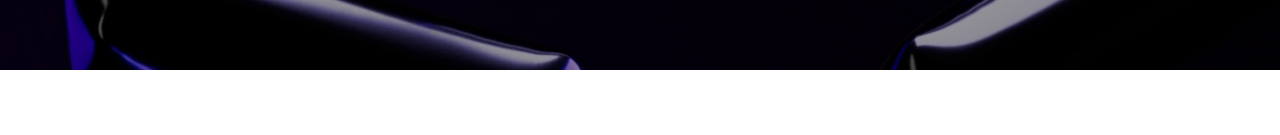
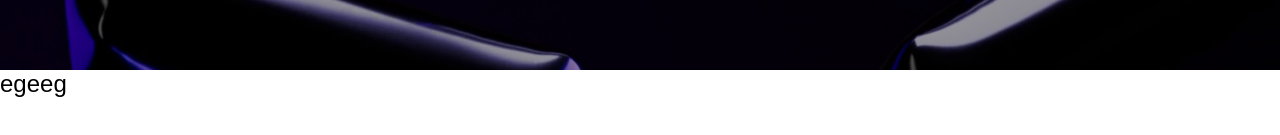
Before and after one commit to tommyyh/betalab, a Next.js app: page /en in a window 1280 px wide. Shown: the part 557-692 px from the top of the page. Built offline with nearby package versions, Linux system fonts and the light colour scheme.

Commit message:
Font fix: 1.1

```diff
--- a/src/app/[locale]/layout.tsx
+++ b/src/app/[locale]/layout.tsx
@@ -8,6 +8,7 @@ import localFont from 'next/font/local';
 const poppins = Poppins({
   subsets: ['latin'],
   weight: ['100', '200', '300', '400', '500', '600', '700', '800', '900'],
+  variable: '--poppins',
 });
 const eiko = localFont({
   src: [
@@ -22,6 +23,8 @@ const eiko = localFont({
       style: 'normal',
     },
   ],
+  variable: '--eiko',
+  display: 'swap',
 });
 
 export const metadata: Metadata = {
--- a/src/app/[locale]/page.tsx
+++ b/src/app/[locale]/page.tsx
@@ -1,9 +1,11 @@
 import Landing from '@/containers/home/landing/page';
+import Solution from '@/containers/home/solution/page';
 
 export default function Home() {
   return (
     <>
       <Landing />
+      <Solution />
     </>
   );
 }
--- /dev/null
+++ b/src/containers/home/solution/page.tsx
@@ -0,0 +1,12 @@
+import React from 'react';
+import style from './solution.module.scss';
+
+const Solution = () => {
+  return (
+    <section className={style.solution}>
+      <h2>egeeg</h2>
+    </section>
+  );
+};
+
+export default Solution;
```
Also changed, not shown: src/containers/home/solution/solution.module.scss (added).
